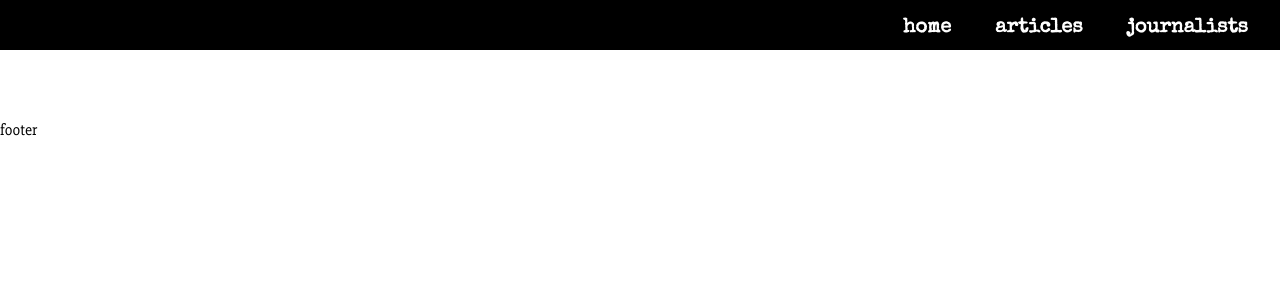
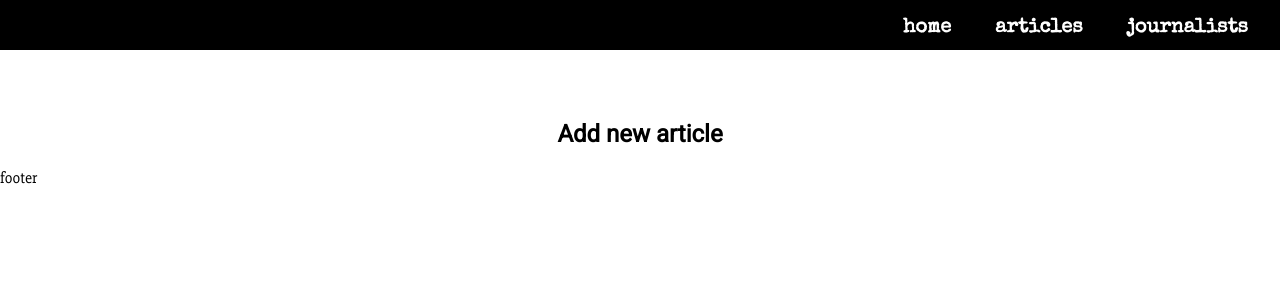
Before and after one commit to PimGroeneveld/Java_project_Newssite, a React (Create React App) app in the folder sgnn-admin/: page /articles/new in a window 1280 px wide. Shown: the top 300 px of the page. Built offline with nearby package versions, Linux system fonts and the light colour scheme; no server answers.

Commit message:
Creating a form to add a new article

```diff
--- a/sgnn-admin/src/App.js
+++ b/sgnn-admin/src/App.js
@@ -5,6 +5,7 @@ import Footer from './Footer';
 
 import ArticleContainer from './containers/articles/ArticleContainer';
 import ArticleDetailContainer from './containers/articles/ArticleDetailContainer.js';
+import ArticleFormContainer from './containers/articles/ArticleFormContainer.js';
 
 import HomeContainer from './containers/HomeContainer';
 import JournalistContainer from './containers/journalists/JournalistContainer';
@@ -17,19 +18,27 @@ class App extends Component {
         <React.Fragment>
           <NavBar />
           <Switch>
+
             <Route exact path = "/" component = { HomeContainer } />
+
+            {/* Articles routes */}
             <Route exact path = "/articles" render = {() => {
               const url = "/articles";
               return <ArticleContainer url={url}/>
             }} />
+
+            <Route exact path= "/articles/new" component={ArticleFormContainer}/>
+
             <Route exact path="/articles/:id" render={(props) => {
               const url = "/articles/"+props.match.params.id;
               return <ArticleDetailContainer url={url}/>
             }
+            }/>
 
-            }/>
+            {/* Journalists routes */}
             <Route exact path = "/journalists" component = { JournalistContainer } />
             <Route exact path = "/journalists/new" component = { JournalistFormContainer } />
+
           </Switch>
           <Footer />
         </React.Fragment>
--- a/sgnn-admin/src/containers/articles/ArticleContainer.js
+++ b/sgnn-admin/src/containers/articles/ArticleContainer.js
@@ -43,6 +43,7 @@ class ArticleContainer extends Component {
       <div className="articles-container">
         <h1>Articles</h1>
         {this.renderRedirect()}
+        <a href="/articles/new">Add new article</a>
         <ArticleList articles={this.state.articles} onRowClick={this.handleRowClick}/>
       </div>
     )
--- a/sgnn-admin/src/containers/articles/ArticleDetailContainer.js
+++ b/sgnn-admin/src/containers/articles/ArticleDetailContainer.js
@@ -34,7 +34,7 @@ class ArticleDetailContainer extends Component {
         <h1>Article Details</h1>
         <a href="">Edit</a>
         <a href="">Delete</a>
-        <a href="">Back</a>
+        <a href="/articles">Back</a>
         <div className="article-detail">
           <h2>{this.state.article.headline}</h2>
           <h5>Published Date: {this.state.article.publishDate}</h5>
--- a/sgnn-admin/src/containers/articles/ArticleFormContainer.js
+++ b/sgnn-admin/src/containers/articles/ArticleFormContainer.js
@@ -0,0 +1,22 @@
+import React , {Component} from 'react';
+
+class ArticleFormContainer extends Component {
+
+  constructor(props){
+    super(props);
+    this.state = {
+
+    }
+  }
+
+  render(){
+    return(
+      <div className="article-form-container">
+        <h2>Add new article</h2>
+      </div>
+    )
+  }
+
+}
+
+export default ArticleFormContainer;
```
